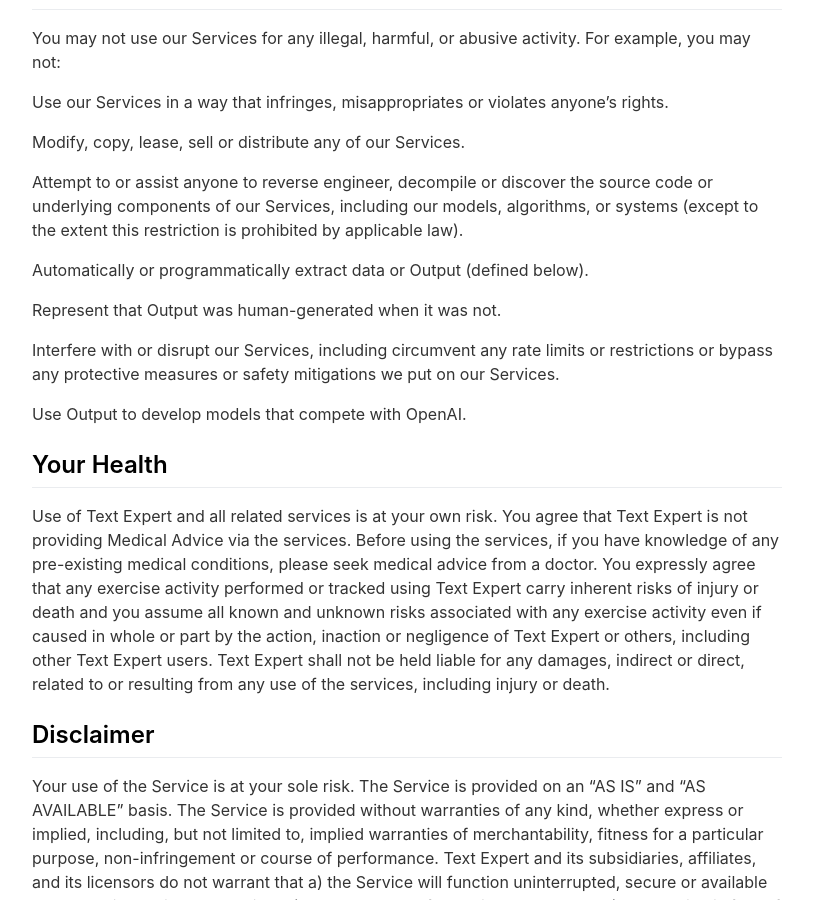
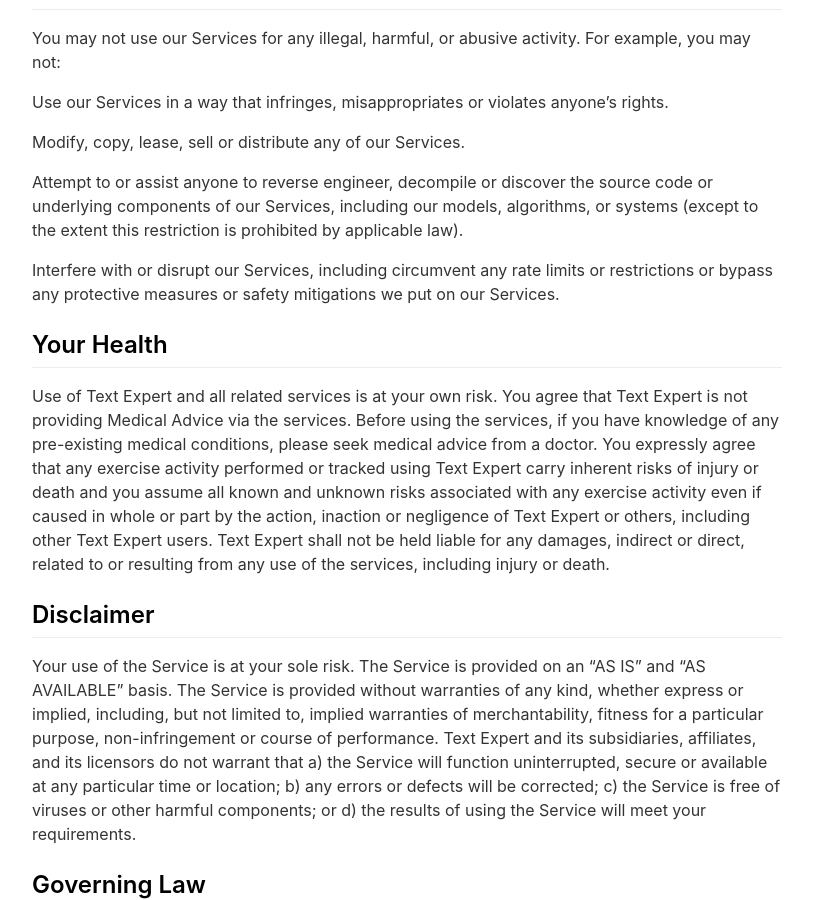
Before and after one commit to dvhull/text-expert, a Jekyll site: the page built from _pages/termsofservice.md, in a window 1280 px wide and 900 px high, scrolled down 1935 px. Shown: the whole window, without its empty margins (233-1046 px from the left). Built offline with Jekyll 4.4.1, drawn with Linux system fonts in a browser that asks for light colours; nearby versions of some CDN libraries.

Commit message:
Update termsofservice.md

```diff
--- a/_pages/termsofservice.md
+++ b/_pages/termsofservice.md
@@ -58,13 +58,7 @@ Modify, copy, lease, sell or distribute any of our Services.
 
 Attempt to or assist anyone to reverse engineer, decompile or discover the source code or underlying components of our Services, including our models, algorithms, or systems (except to the extent this restriction is prohibited by applicable law).
 
-Automatically or programmatically extract data or Output (defined below).
-
-Represent that Output was human-generated when it was not.
-
 Interfere with or disrupt our Services, including circumvent any rate limits or restrictions or bypass any protective measures or safety mitigations we put on our Services.
-
-Use Output to develop models that compete with OpenAI.
 
 ## Your Health
 
```
